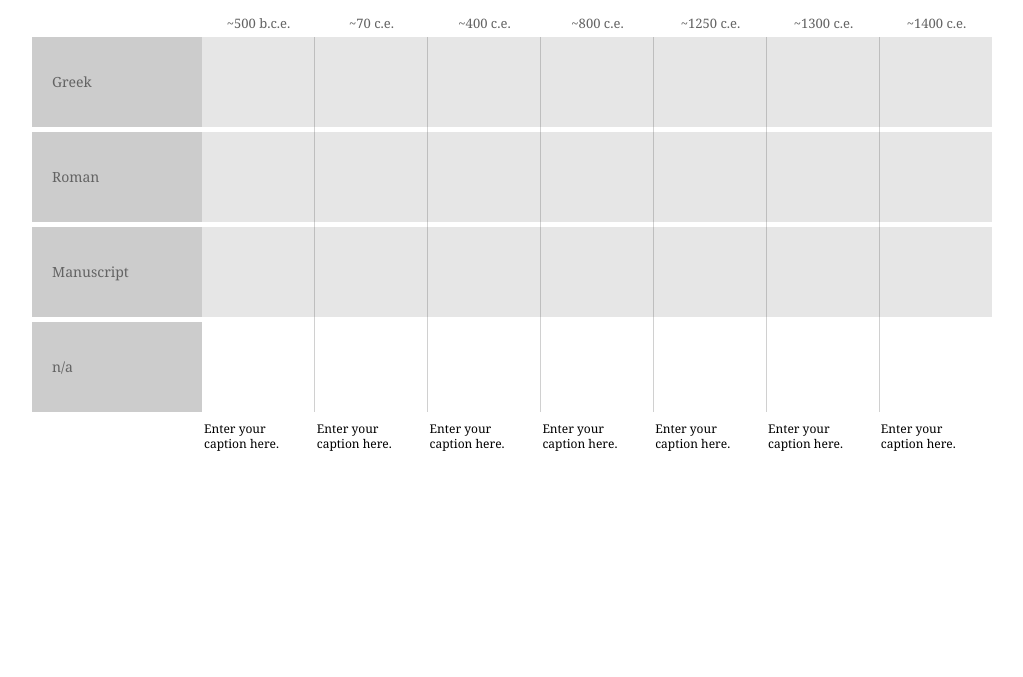
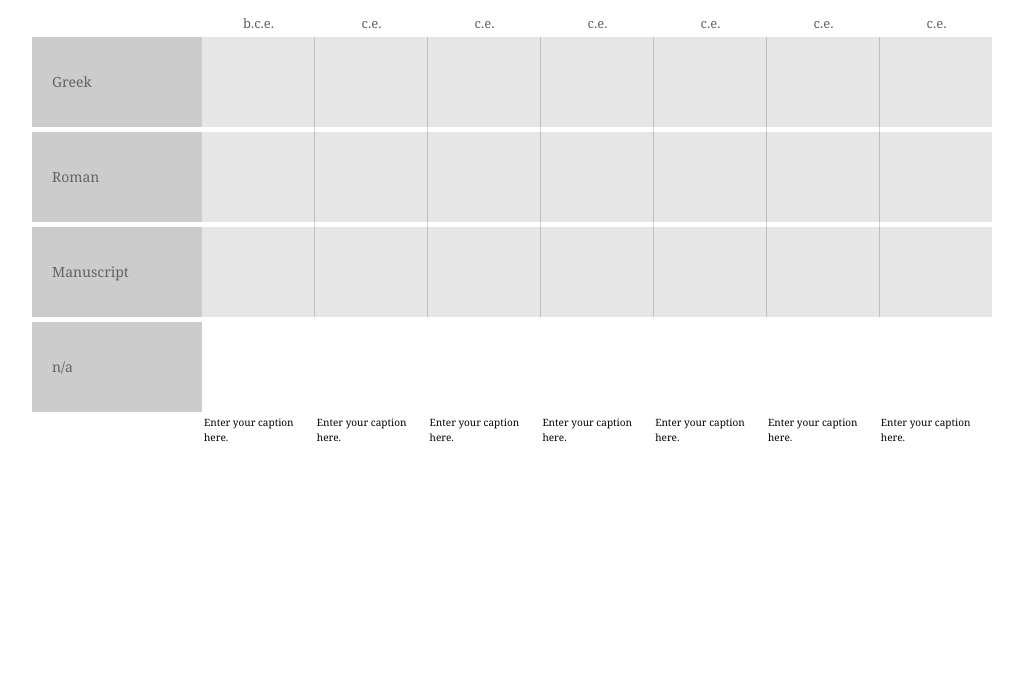
Before and after one commit to UMN-HOGD/levantine-and-manuscript-images, a plain HTML site: page index.html in a window 1280 px wide. Shown: the part 123-800 px from the top of the page, without its empty margins (128-1151 px from the left). Drawn offline with Linux system fonts and the light colour scheme.

Commit message:
update style

```diff
--- a/css/style.css
+++ b/css/style.css
@@ -1,6 +1,6 @@
 .container {
 	width: 960px;
-	height: 800px;
+	height: 790px;
 	position: absolute;
 	left: 50%;
 	transform: translateX(-50%);
@@ -125,7 +125,7 @@
 .tick_marks > div {
 	border-left: #636363 1px solid;
 	opacity: 0.3;
-	height: 375px;
+	height: 280px;
 	width: 0px;
 	float: left;
 	margin-left: 112px;
@@ -141,7 +141,7 @@
 	z-index: 9;
 }
 
-.years > p { /* CSS styles for the years */
+.years > div { /* CSS styles for the years */
 	width: 113px;
 	height: 10px;
 	font-family: Georgia;
@@ -154,7 +154,7 @@
 	width: 790px;
 	height: 150px;
 	position: absolute;
-	top: 382px;
+	top: 376px;
 	left: 170px;
 }
 
@@ -162,9 +162,9 @@
 
 .year_desc_cell { /* CSS Styles for the bottom paragraphs */
 	width: 112.8px;
-	height: 150px;
+	height: 245px;
 	font-family: Georgia;
-	font-size: 12px;
+	font-size: 10px;
 	line-height: 15px;
 	float: left;
 	padding-left: 1px;
@@ -190,8 +190,8 @@ textarea {
 }
 
 .zoom_container {
-	width: 600px;
-	height: 635px;
+	width: 90vw;
+	height: 100vh;
 	position: absolute;
 	left: 50%;
 	top: 50%;
@@ -199,8 +199,8 @@ textarea {
 }
 
 .zoom_image {
-	width: 600px;
-	height: 600px;
+	width: calc(100vh - 30px);
+	height: calc(100vh - 30px);
 	position: absolute;
 	left: 50%;
 	top: 0px;
@@ -224,5 +224,5 @@ textarea {
 	color: white;
 	width: 100%;
 	text-align: center;
-	bottom: 0px;
+	bottom: 10px;
 }
--- a/index.html
+++ b/index.html
@@ -4,8 +4,8 @@
 		<meta charset="UTF-8">
 
 		<!-- CSS Files -->
-		<link rel="stylesheet" href="css/reset.css" />
-		<link rel="stylesheet" href="css/style.css" />
+		<link rel="stylesheet" href="css/reset.css?v=1" />
+		<link rel="stylesheet" href="css/style.css?v=1" />
 
 		<!-- All Javascript/jQuery Files -->
 		<script type="text/javascript" src="js/jquery-3.3.1.min.js"></script>
@@ -50,13 +50,13 @@
 				<div class="label_time">
 
 					<div class="years">
-						<p>~500 b.c.e.</p>
-						<p>~70 c.e.</p>
-						<p>~400 c.e.</p>
-						<p>~800 c.e.</p>
-						<p>~1250 c.e.</p>
-						<p>~1300 c.e.</p>
-						<p>~1400 c.e.</p>
+						<div contenteditable="true">b.c.e.</div>
+						<div contenteditable="true">c.e.</div>
+						<div contenteditable="true">c.e.</div>
+						<div contenteditable="true">c.e.</div>
+						<div contenteditable="true">c.e.</div>
+						<div contenteditable="true">c.e.</div>
+						<div contenteditable="true">c.e.</div>
 					</div>
 
 					<div class="tick_marks">
@@ -68,7 +68,8 @@
 						<div></div>
 					</div>
 
-				</div> <!-- end of label_time -->
+				</div>
+                <!-- end of label_time -->
 
 			<div class="year_description">
 
```
